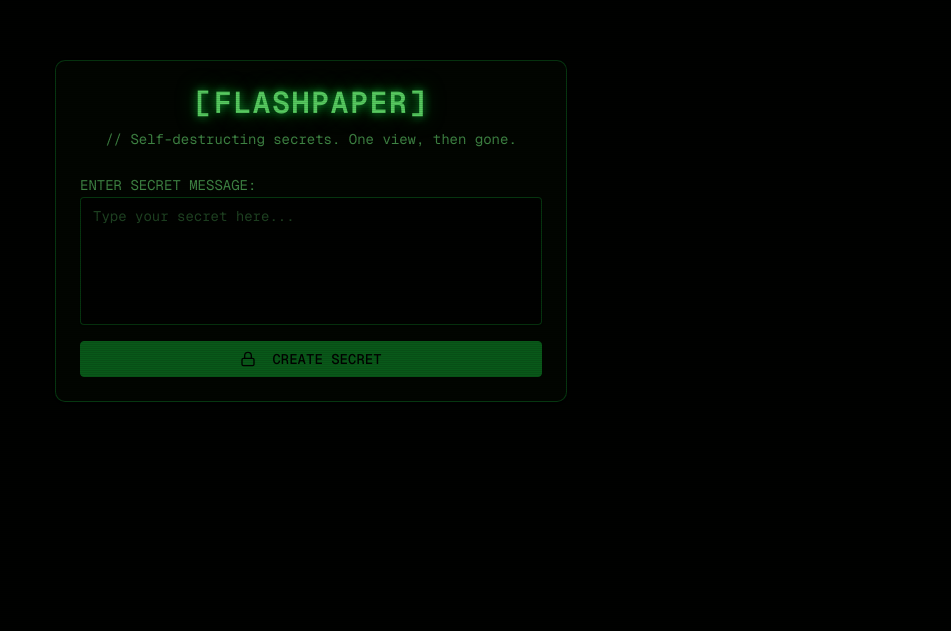
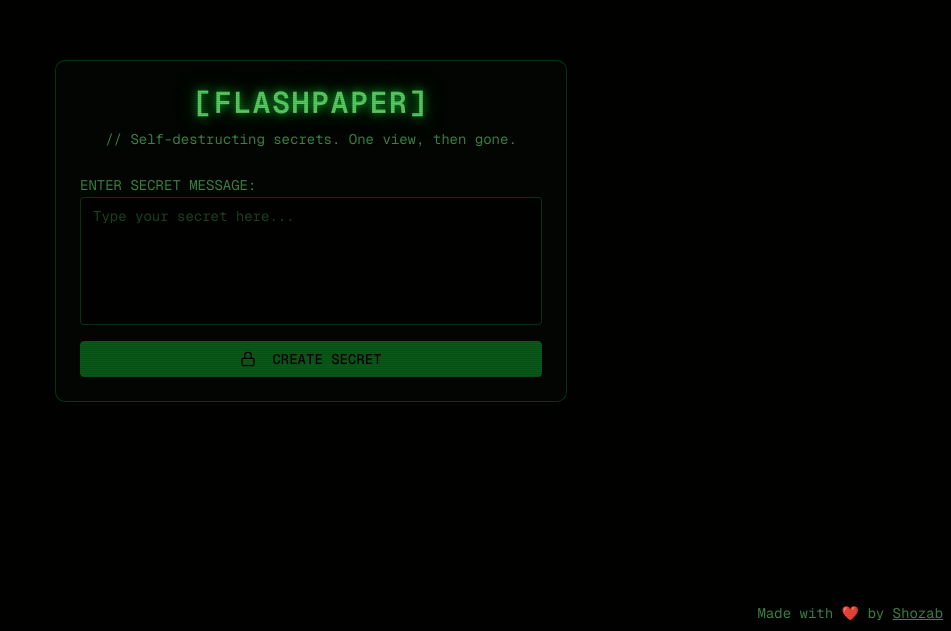
Before and after one commit to shozabali06/FlashPaper, a React (Vite) app in the folder client/: page / in a window 1280 px wide. Shown: the part 169-800 px from the top of the page, without its empty margins (329-1280 px from the left). Built offline with nearby package versions, Linux system fonts and the light colour scheme.

Commit message:
feat: add footer with creator information to Home and Secret pages

```diff
--- a/client/src/pages/Home.jsx
+++ b/client/src/pages/Home.jsx
@@ -3,8 +3,14 @@ import FlashPaperCard from "../components/FlashPaperCard";
 
 const Home = () => {
   return (
-    <div className="min-h-screen flex items-center justify-center p-4">
+    <div className="min-h-screen flex items-center justify-center p-4 relative">
       <FlashPaperCard />
+      <span className="absolute bottom-2 right-2 text-sm text-muted-foreground">
+        Made with ❤️ by{" "}
+        <a href="https://github.com/shozabali06" className="underline">
+          Shozab
+        </a>
+      </span>
     </div>
   );
 };
--- a/client/src/pages/Secret.jsx
+++ b/client/src/pages/Secret.jsx
@@ -4,8 +4,14 @@ import React from 'react'
 const Secret = () => {
   const id = window.location.pathname.split("/secret/")[1];
   return (
-    <div className="min-h-screen flex items-center justify-center p-4">
+    <div className="min-h-screen flex items-center justify-center p-4 relative">
       <RevealCard id={id} />
+      <span className="absolute bottom-2 right-2 text-sm text-muted-foreground">
+        Made with ❤️ by{" "}
+        <a href="https://github.com/shozabali06" className="underline">
+          Shozab
+        </a>
+      </span>
     </div>
   )
 }
```
